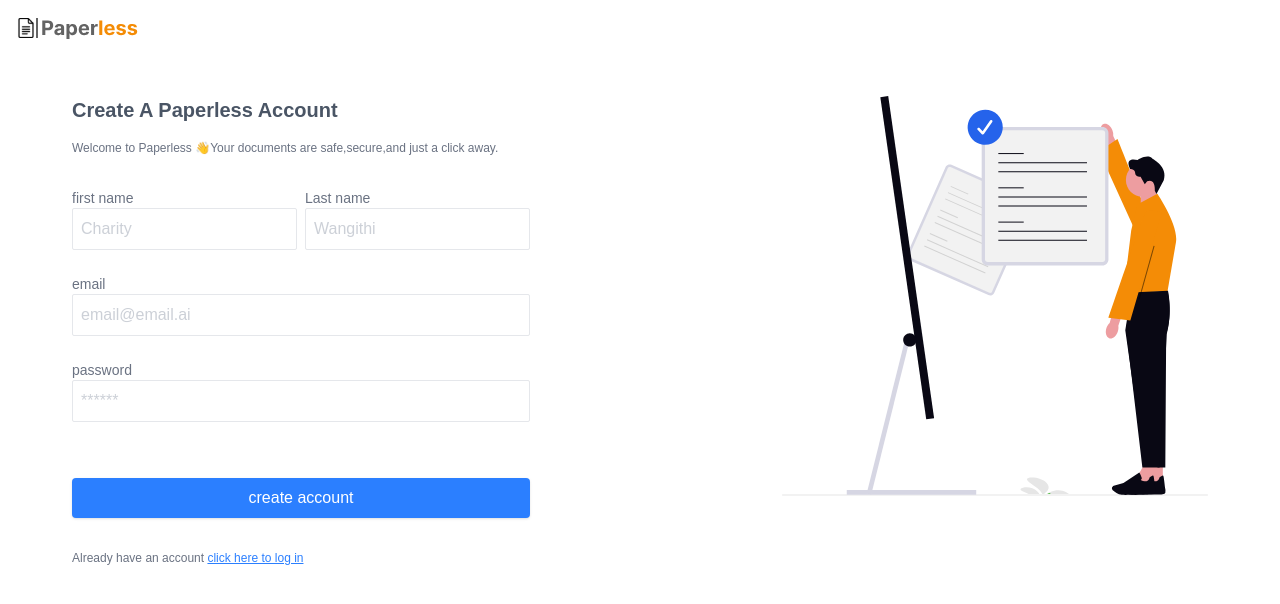
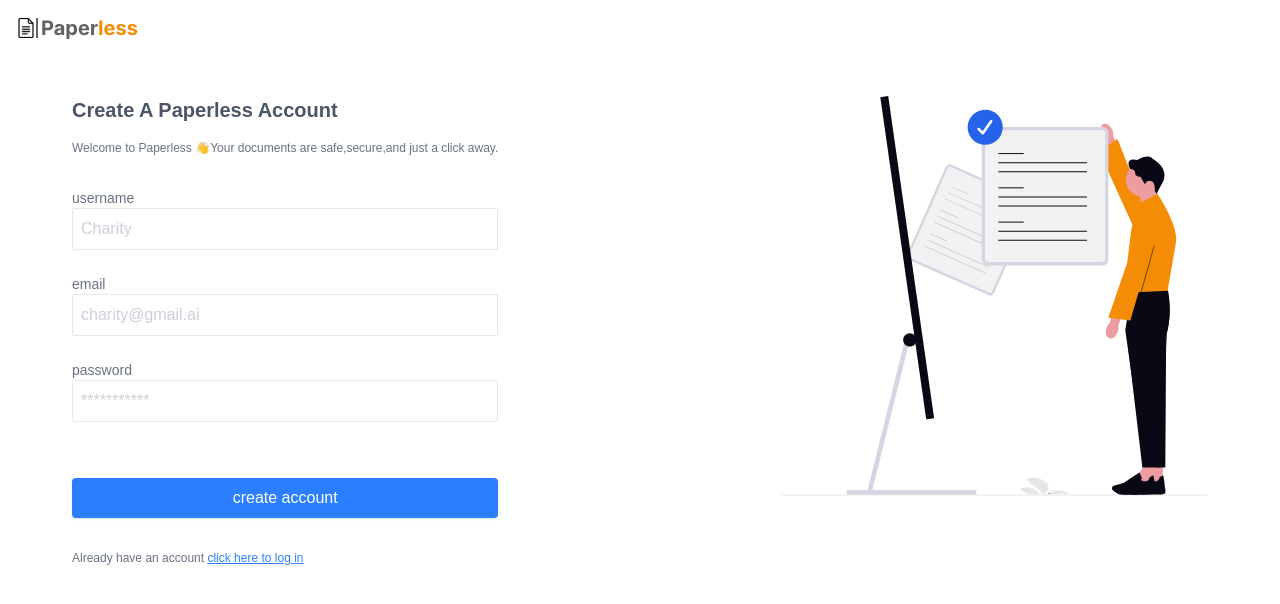
Before and after one commit to smartdevASAP/paperless-client, a React (Vite) app in the folder paperless/: page /authentication in a window 1280 px wide. Shown: the top 604 px of the page. Built offline with nearby package versions, Linux system fonts and the light colour scheme.

Commit message:
making changes in the login form GUI

```diff
--- a/paperless/src/authentication/user_auth/userAuth.jsx
+++ b/paperless/src/authentication/user_auth/userAuth.jsx
@@ -6,6 +6,8 @@ import { Link } from "react-router-dom";
 function UserAuth() {
   //consuming the context
   const {
+    username,
+    setUsername,
     appMode,
     setAppMode,
     userEmail,
@@ -24,47 +26,14 @@ function UserAuth() {
     setUserStatus(false);
   }, []);
 
-  const inputs = [
-    {
-      _id: 0,
-      p: "email",
-      type: "email",
-      placeholder: "email@email.ai",
-      handler: setUserEmail,
-    },
-    {
-      _id: 1,
-      p: "password",
-      type: "password",
-      placeholder: "******",
-      handler: setUserPassword,
-    },
-    // {
-    //   _id: 2,
-    //   p: "confirm password",
-    //   type: "password",
-    //   placeholder: "******",
-    //   handler: setUserPassword,
-    // },
-  ];
-  //logins
-  const logins = [
-    {
-      _id: 0,
-      p: "email",
-      type: "email",
-      placeholder: "email@email.ai",
-      handler: setUserEmail,
-    },
-    {
-      _id: 1,
-      p: "password",
-      type: "password",
-      placeholder: "******",
-      handler: setUserPassword,
-    },
-  ];
-
+  //checking the credentials on development
+  const submitCredentials = () => {
+    console.log({ username, userEmail, userPassword });
+  };
+  //forgot password
+  const forgotPassword = () => {
+    window.alert("Cannot change password please try again later");
+  };
   return (
     <div className="p-2  md:p-4">
       <Link to="/">
@@ -82,38 +51,40 @@ function UserAuth() {
                 Welcome to Paperless 👋Your documents are safe,secure,and just a
                 click away.
               </p>
-              <div className="flex gap-2 md:justify-between">
+              <div className="w-full">
                 <div>
-                  <p className="text-sm text-gray-500 ">first name</p>
+                  <p className="text-sm text-gray-500 ">username</p>
                   <input
+                    onChange={(e) => setUsername(e.target.value)}
                     className="block mb-6 w-full text-gray-400 border-1 rounded-xs p-2 border-gray-200"
                     type="text"
                     placeholder="Charity"
                   />
                 </div>
                 <div>
-                  <p className="text-sm text-gray-500 ">Last name</p>
+                  <p className="text-sm text-gray-500 ">email</p>
                   <input
-                    className="block mb-6 border-1 w-full text-gray-400 rounded-xs p-2 border-gray-200"
+                    onChange={(e) => setUserEmail(e.target.value)}
+                    className="block mb-6 w-full text-gray-400 border-1 rounded-xs p-2 border-gray-200"
                     type="text"
-                    placeholder="Wangithi"
+                    placeholder="charity@gmail.ai"
+                  />
+                </div>
+                <div>
+                  <p className="text-sm text-gray-500 ">password</p>
+                  <input
+                    onChange={(e) => setUserPassword(e.target.value)}
+                    className="block mb-6 w-full text-gray-400 border-1 rounded-xs p-2 border-gray-200"
+                    type="text"
+                    placeholder="***********"
                   />
                 </div>
               </div>
-              {inputs.map((item) => {
-                return (
-                  <div>
-                    <p className="text-sm text-gray-500 ">{item.p}</p>
-                    <input
-                      className="block mb-6 border-1 text-gray-400 rounded-xs w-full p-2 border-gray-200"
-                      key={item._id}
-                      type={item.type}
-                      placeholder={item.placeholder}
-                    />
-                  </div>
-                );
-              })}
-              <button className="p-2 w-full bg-blue-500 mt-8 mb-8 rounded-sm shadow-sm text-white text-center">
+
+              <button
+                onClick={() => submitCredentials()}
+                className="p-2 w-full bg-blue-500 mt-8 mb-8 rounded-sm shadow-sm text-white text-center"
+              >
                 create account
               </button>
               <p className="text-gray-500 text-xs">
@@ -142,25 +113,38 @@ function UserAuth() {
               </p>
               {/* container for all inputs fields */}
               <div>
-                {logins.map((field) => {
-                  return (
-                    <>
-                      <p className="text-sm text-gray-500 ">{field.p}</p>
-                      <input
-                        className="block mb-6 border-1 text-gray-400 rounded-xs w-full p-2 border-gray-200"
-                        key={field._id}
-                        type={field.type}
-                        placeholder={field.placeholder}
-                      />
-                    </>
-                  );
-                })}
+                <div>
+                  <p className="text-sm text-gray-500 ">email</p>
+                  <input
+                    onChange={(e) => setUserPassword(e.target.value)}
+                    className="block mb-6 w-full text-gray-400 border-1 rounded-xs p-2 border-gray-200"
+                    type="text"
+                    placeholder="***********"
+                  />
+                </div>
+                <div>
+                  <p className="text-sm text-gray-500 ">password</p>
+                  <input
+                    onChange={(e) => setUserPassword(e.target.value)}
+                    className="block mb-6 w-full text-gray-400 border-1 rounded-xs p-2 border-gray-200"
+                    type="text"
+                    placeholder="***********"
+                  />
+                </div>
                 <div className="flex justify-between">
                   <div />
-                  <p className="text-xs text-gray-600">Forgot password?</p>
+                  <p
+                    className="text-xs hover:cursor-pointer text-gray-600"
+                    onClick={() => forgotPassword()}
+                  >
+                    Forgot password?
+                  </p>
                 </div>
               </div>
-              <button className="p-2 w-full bg-blue-500 mt-8 mb-8 rounded-sm shadow-sm text-white text-center">
+              <button
+                onClick={() => submitCredentials()}
+                className="p-2 w-full bg-blue-500 mt-8 mb-8 rounded-sm shadow-sm text-white text-center"
+              >
                 Login
               </button>
               <p className="text-gray-500 text-xs">
--- a/paperless/src/context/appcontext.jsx
+++ b/paperless/src/context/appcontext.jsx
@@ -9,6 +9,7 @@ export const AppContextProvider = ({ children }) => {
   const [user, setUser] = useState("unauthorised");
   const [appMode, setAppMode] = useState(true);
   //user end authentication credentials
+  const [username, setUsername] = useState("");
   const [userEmail, setUserEmail] = useState("");
   const [userPassword, setUserPassword] = useState("");
 
@@ -27,6 +28,8 @@ export const AppContextProvider = ({ children }) => {
     setUserEmail,
     userPassword,
     setUserPassword,
+    username,
+    setUsername,
   };
 
   return <AppContext.Provider value={value}>{children}</AppContext.Provider>;
```
